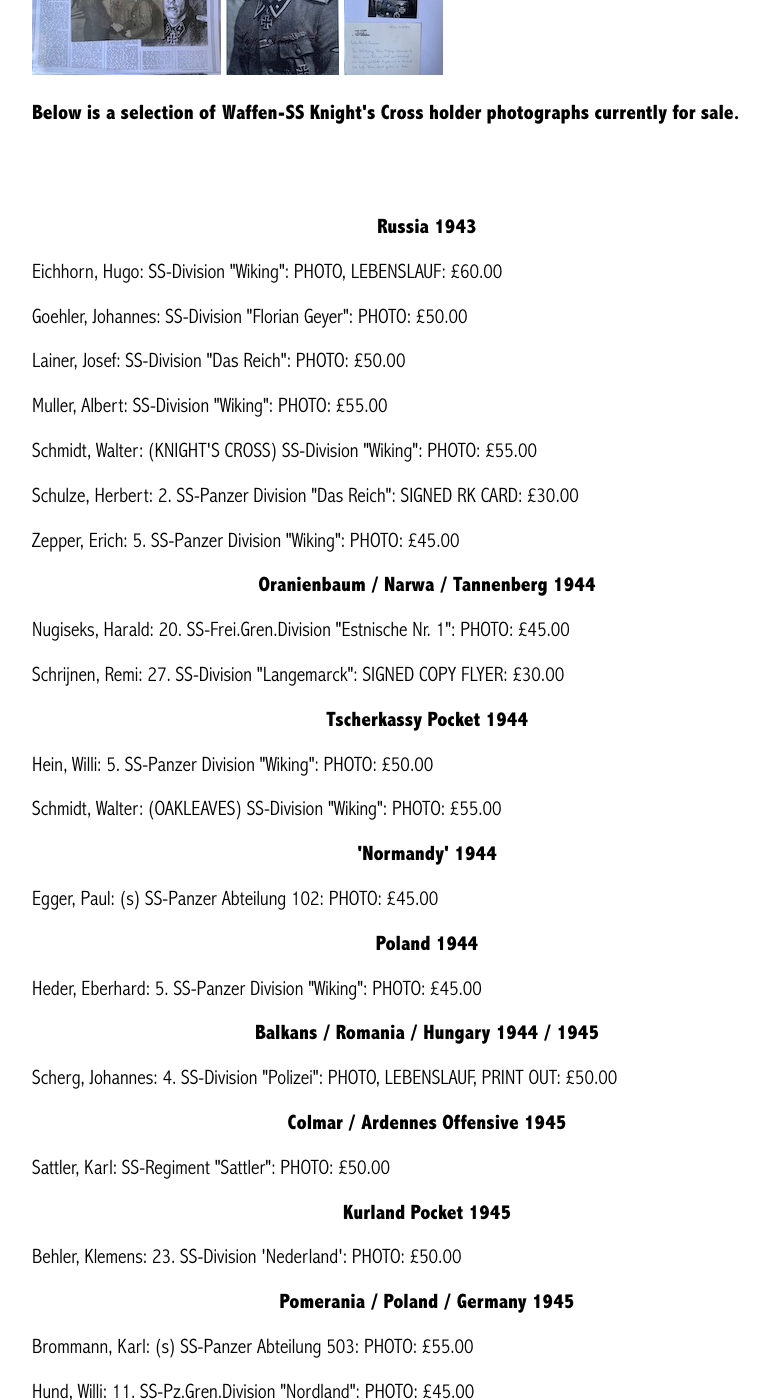
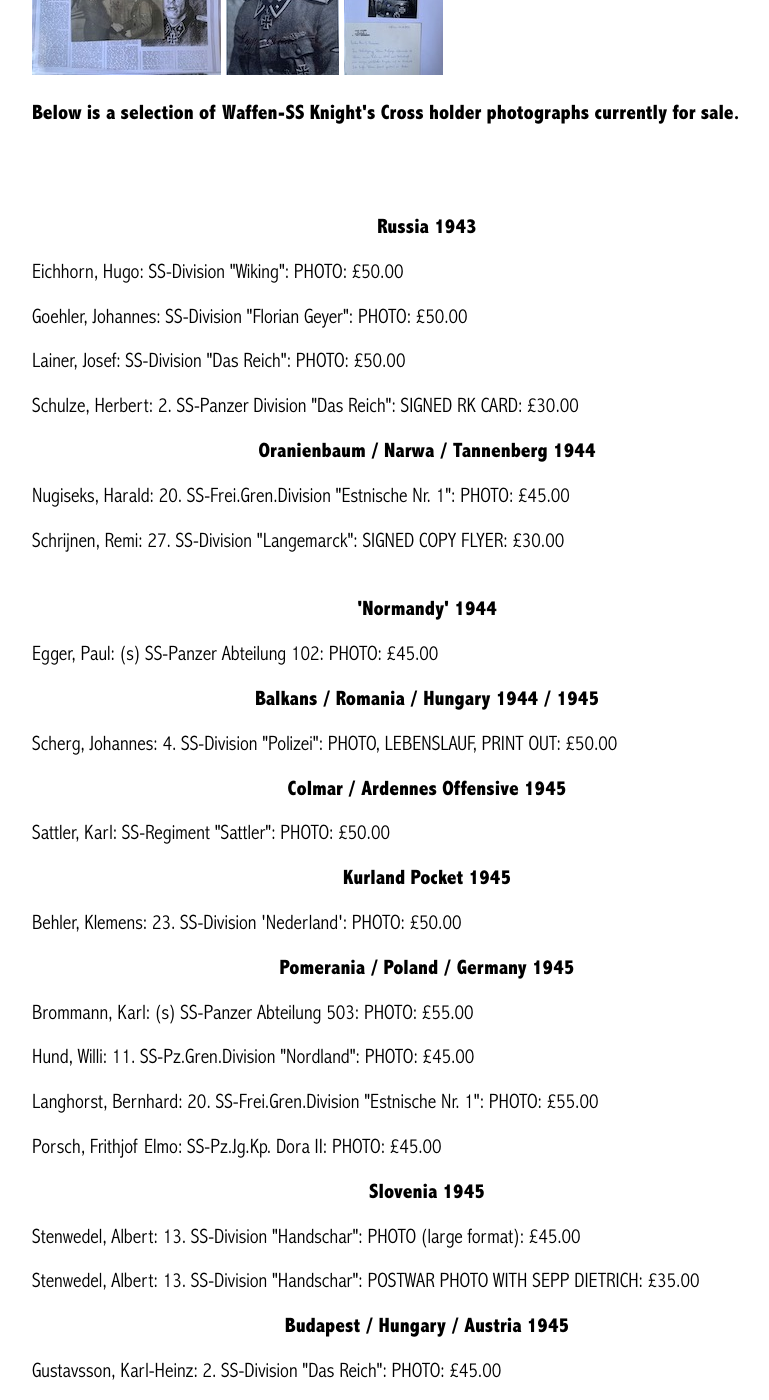
Before and after one commit to lahphotographs/lahphotographs.github.com, a Jekyll site: the page built from Waffen_SS_photos.md, in a window 1280 px wide and 1400 px high, scrolled down 424 px. Shown: the whole window, without its empty margins (213-982 px from the left). Built offline with Jekyll 4.4.1, drawn with Linux system fonts in a browser that asks for light colours.

Commit message:
Update Waffen_SS_photos.md

```diff
--- a/Waffen_SS_photos.md
+++ b/Waffen_SS_photos.md
@@ -14,27 +14,18 @@ permalink: /waffen_ss_photos.html
 <br />
 <br />
 <p><b><center>Russia 1943</center></b></p>
-<p>Eichhorn,	Hugo:	SS-Division "Wiking":	PHOTO, LEBENSLAUF: £60.00
+<p>Eichhorn,	Hugo:	SS-Division "Wiking":	PHOTO: £50.00
 <p>Goehler,	Johannes:	SS-Division "Florian Geyer":	PHOTO: £50.00
 <p>Lainer,	Josef:	SS-Division "Das Reich":	PHOTO: £50.00
-<p>Muller,	Albert:	SS-Division "Wiking":	PHOTO: £55.00
-<p>Schmidt,	Walter:	(KNIGHT'S CROSS) SS-Division "Wiking":	PHOTO: £55.00
 <p>Schulze,	Herbert: 2. SS-Panzer Division "Das Reich":	SIGNED RK CARD: £30.00
-<p>Zepper,	Erich:	5. SS-Panzer Division "Wiking":	PHOTO: £45.00
 <br />
 <p><b><center>Oranienbaum / Narwa / Tannenberg 1944</center></b></p>
 <p>Nugiseks,	Harald:	20. SS-Frei.Gren.Division "Estnische Nr. 1":	PHOTO: £45.00
 <p>Schrijnen,	Remi:	27. SS-Division "Langemarck":	SIGNED COPY FLYER: £30.00
 <br />
-<p><b><center>Tscherkassy Pocket 1944</center></b></p>
-<p>Hein,	Willi:	5. SS-Panzer Division "Wiking":	PHOTO: £50.00
-<p>Schmidt,	Walter:	(OAKLEAVES) SS-Division "Wiking":	PHOTO: £55.00
 <br />
 <p><b><center>'Normandy' 1944</center></b></p>
 <p>Egger,	Paul:	(s) SS-Panzer Abteilung 102:	PHOTO: £45.00
-<br />
-<p><b><center>Poland 1944</center></b></p>
-<p>Heder,	Eberhard:	5. SS-Panzer Division "Wiking":	PHOTO: £45.00
 <br />
 <p><b><center>Balkans / Romania / Hungary 1944 / 1945</center></b></p>
 <p>Scherg,	Johannes:	4. SS-Division "Polizei":	PHOTO, LEBENSLAUF, PRINT OUT: £50.00
```
